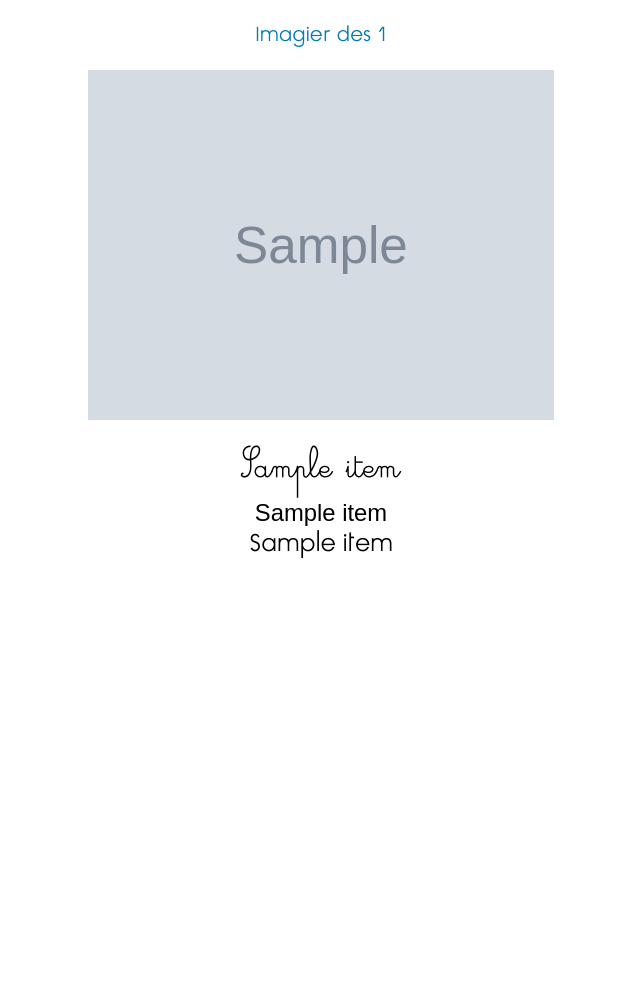
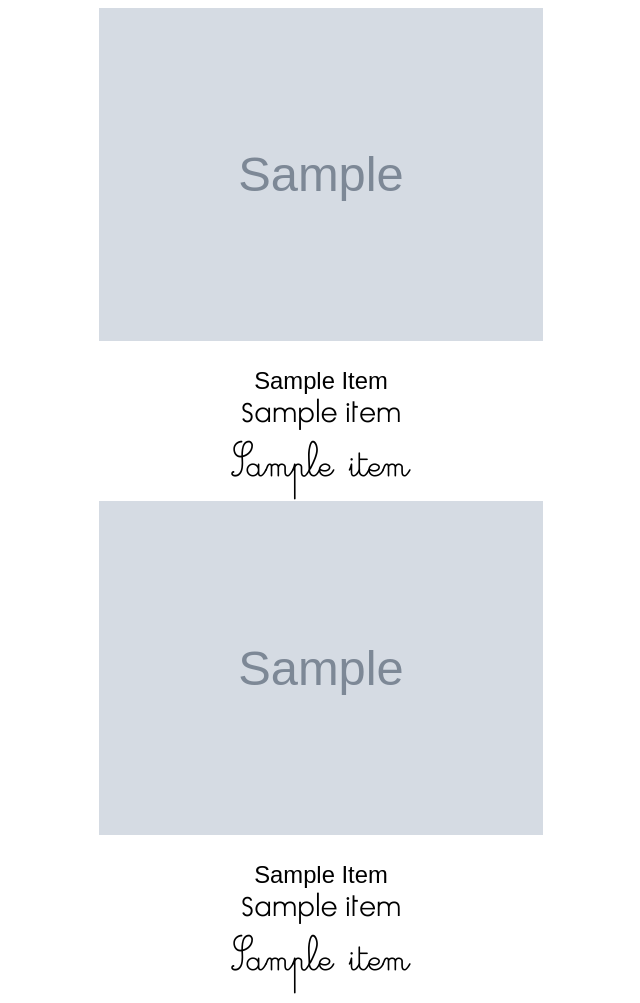
Before and after one commit to NicoZeiss/Primagier-V2, a Django app: template imagier/templates/imagier/invoice.html in a window 1280 px wide. Shown: the whole page, without its empty margins (319-959 px from the left). Before the commit the page ends 559 px from the top, so only its background shows below. Run offline with Django 3.2, Linux system fonts and the light colour scheme; the template is opened without the code that fills it: most values are stand-ins (such as "Sample title", 1, 10 or a date in 2020); grey boxes marked "Sample" are stand-in pictures.

Commit message:
created pdf rendering for 2 images per page

```diff
--- a/imagier/management/commands/populate_items.py
+++ b/imagier/management/commands/populate_items.py
@@ -18,12 +18,12 @@ class Command(BaseCommand):
                 		dupl_list.append(element)
                 	i = len(dupl_list)
                 	item_name = '{}({})'.format(item['name'], i)
-                	new_item = Item(name=item_name, label=item['name'], picture=item['pict'])
+                	new_item = Item(name=item_name, label=item['name'], upper_label=item['name'].upper(), picture=item['pict'])
 	                new_item.save()
 	                new_item.category.add(cat)
 
                 else:
                 	item_name = item['name']
-	                new_item = Item(name=item_name, label=item['name'], picture=item['pict'])
+	                new_item = Item(name=item_name, label=item['name'], upper_label=item['name'].upper(), picture=item['pict'])
 	                new_item.save()
 	                new_item.category.add(cat)
--- a/imagier/models.py
+++ b/imagier/models.py
@@ -14,6 +14,7 @@ class Category(models.Model):
 class Item(models.Model):
     name = models.CharField(max_length=30, unique=True, null=False)
     label = models.CharField(max_length=30, unique=False, null=False)
+    upper_label = models.CharField(max_length=30, unique=False, null=False)
     picture = models.URLField(blank=True, null=False, max_length=1000, unique=True)
     category = models.ManyToManyField(Category, related_name='item', blank=True)
     user = models.ManyToManyField(User, related_name='item', blank=True)
--- a/imagier/templates/imagier/base.html
+++ b/imagier/templates/imagier/base.html
@@ -71,7 +71,6 @@
   {% if request.user.is_authenticated %}
   <section id="imagier">
     <div class="container h-100">
-      <div class="test-font">SALUT MA GUEULE</div>
       <div class="row h-100 align-items-center justify-content-center text-center">
         <div class="col-lg-10 align-self-end">
           <hr class="divider my-4">
--- a/imagier/templates/imagier/invoice.html
+++ b/imagier/templates/imagier/invoice.html
@@ -6,7 +6,19 @@
         <style type="text/css">
             @page {
                 size: a4 portrait;
-                /*margin: 1cm;*/
+                @frame first_frame {
+                    left: 20pt;
+                    width: 556pt; /*596 portrait*/
+                    top: 20pt;
+                    height: 400pt; /*842 portrait 882 paysage*/
+                }
+                @frame second_frame {
+                    left: 20pt;
+                    width: 556pt; /*596 portrait*/
+                    top: 420pt;
+                    height: 400pt; /*842 portrait 882 paysage*/
+                    -pdf-next-page;
+                }
             }
             @font-face {
                 font-family: Cursivefont;
@@ -37,44 +49,72 @@
                 color: #333; /* old IE */
                 background-color: #fff; /* Modern Browsers */
             }
-            .item-name {
+            p {
                 text-align: center;
                 padding: 0px 0px 0px 0px;
                 margin: 0px 0px 0px 0px;
             }
             .ft-curs {
                 font-family: Cursivefont;
-                font-size: 2.5em;
+                font-size: 2.8em;
             }
             .ft-arial {
                 font-family: Arial;
                 font-size: 1.7em;
+                text-transform: capitalize;
             }
             .ft-ecole {
                 font-family: Scriptecole;
-                font-size: 1.7em;
+                font-size: 1.9em;
             }
             .dim-img {
-                height: 350px;
+                height: 250pt;
                 width: auto;
             }
-            .test {
-                text-align: center;
+            .bord-box {
+                border-left-style: solid;
+                border-right-style: solid;
+                border-right-width: 2px;
+                border-left-width: 2px;
+                border-left-color: #838585;
+                border-right-color: #838585;
             }
+            .bord-top {
+                border-top-style: solid;
+                border-top-width: 2px;
+                border-top-color: #838585;
+            }
+            .bord-bot {
+                border-bottom-style: solid;
+                border-bottom-width: 2px;
+                border-bottom-color: #838585;
+            }
+            .marg-bot {
+                margin-bottom: 20px;
+            }
+            p { -pdf-keep-with-next: true; }
+            p.separator { -pdf-keep-with-next: false; }
         </style>
     </head>
     <body>
-        <div class='wrapper'>
-            <div class='header'>
-                <p class='title'>Imagier des {{ invoice_id }}</p>
+<!--         <div class='wrapper'>
+            <div id="header_content" class='header'>
             </div>
+        <div> -->
+        {% for item in dics.dic0 %}
         <div>
-        {% for item in items %}
+            <p class="marg-bot"><img src="{{ item.picture }}" class="dim-img"></p>
+            <p class="ft-arial">{{ item.upper_label }}</p>
+            <p class="ft-ecole">{{ item.label }}</p>
+            <p class="separator ft-curs">{{ item.label }}</p>
+        </div>
+        {% endfor %}
+        {% for item in dics.dic1 %}
         <div>
-            <p class="test"><img src="{{ item.picture }}" class="dim-img"></div></p>
-            <p class="item-name ft-curs">{{ item.label }}</p>
-            <p class="item-name ft-arial">{{ item.label }}</p>
-            <p class="item-name ft-ecole">{{ item.label }}</p>
+            <p class="marg-bot"><img src="{{ item.picture }}" class="dim-img"></p>
+            <p class="ft-arial">{{ item.upper_label }}</p>
+            <p class="ft-ecole">{{ item.label }}</p>
+            <p class="separator ft-curs">{{ item.label }}</p>
         </div>
         {% endfor %}
     </div>
```
Also changed, not shown: imagier/utils.py (+1 -22 lines), imagier/views.py (+13 -6 lines), imagier/migrations/0007_item_upper_label.py (added).
